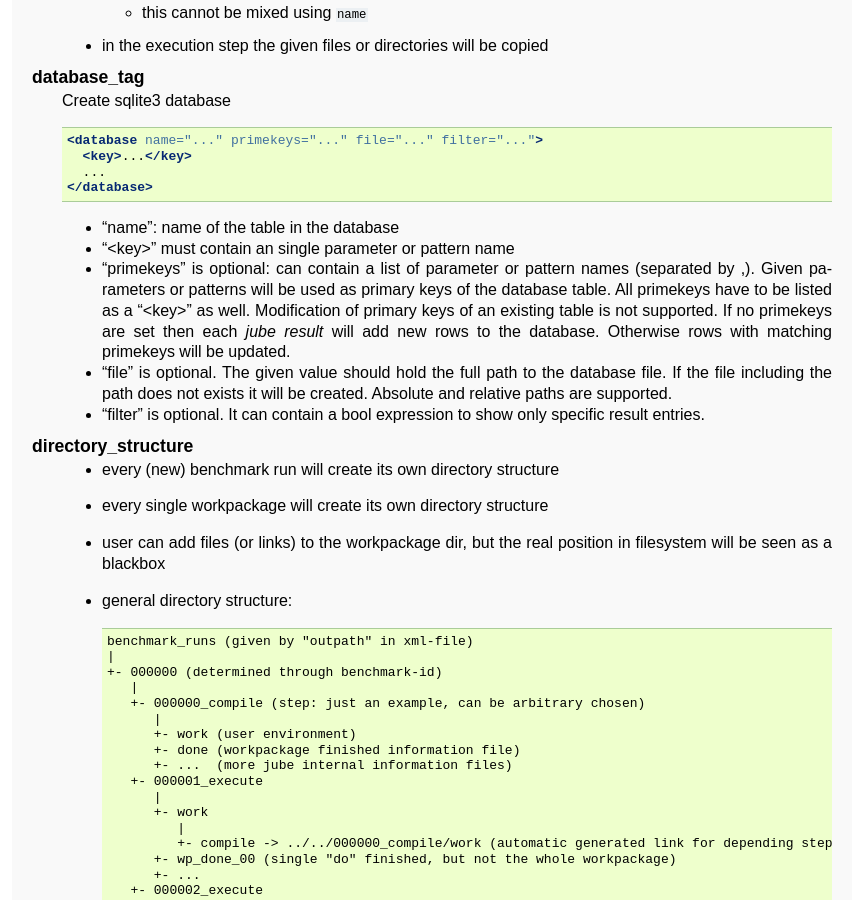
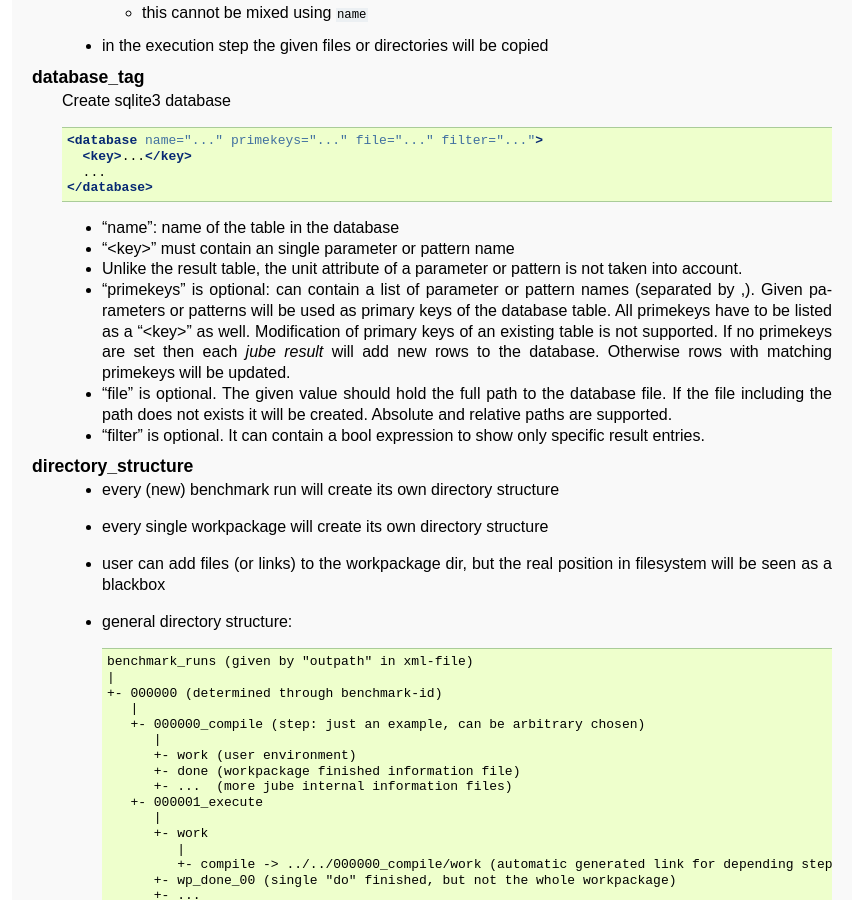
Before and after one commit to FZJ-JSC/JUBE, a Sphinx documentation site: the page built from docs/glossar.rst, in a window 1280 px wide and 900 px high, scrolled down 2140 px. Shown: the whole window, without its empty margins (218-1081 px from the left). Built offline with Sphinx 7.4.7, drawn with Linux system fonts in a browser that asks for light colours; some of the changed text lies outside the part shown.

Commit message:
Glossary note about missing unit from database and syslogs

```diff
--- a/docs/glossar.rst
+++ b/docs/glossar.rst
@@ -594,6 +594,9 @@ Glossary
 
      * "<key>" must contain an single parameter or pattern name
 
+     * Unlike the result table, the unit attribute of a parameter or pattern
+       is not taken into account.
+
      * "primekeys" is optional: can contain a list of parameter or
        pattern names (separated by ,). Given parameters or patterns
        will be used as primary keys of the database table. All
@@ -684,6 +687,8 @@ Glossary
      * ``sort`` is optional: can contain a list of parameter- or patternnames (separated by ,).
        Given patterntype or parametertype will be used for sorting
      * ``<key>`` must contain an single parameter- or patternname
+     * Unlike the result table, the unit attribute of a parameter or pattern
+       is not taken into account.
      * ``filter`` is optional, it can contain a bool expression to show only specific result entries
 
    key_tag
```
